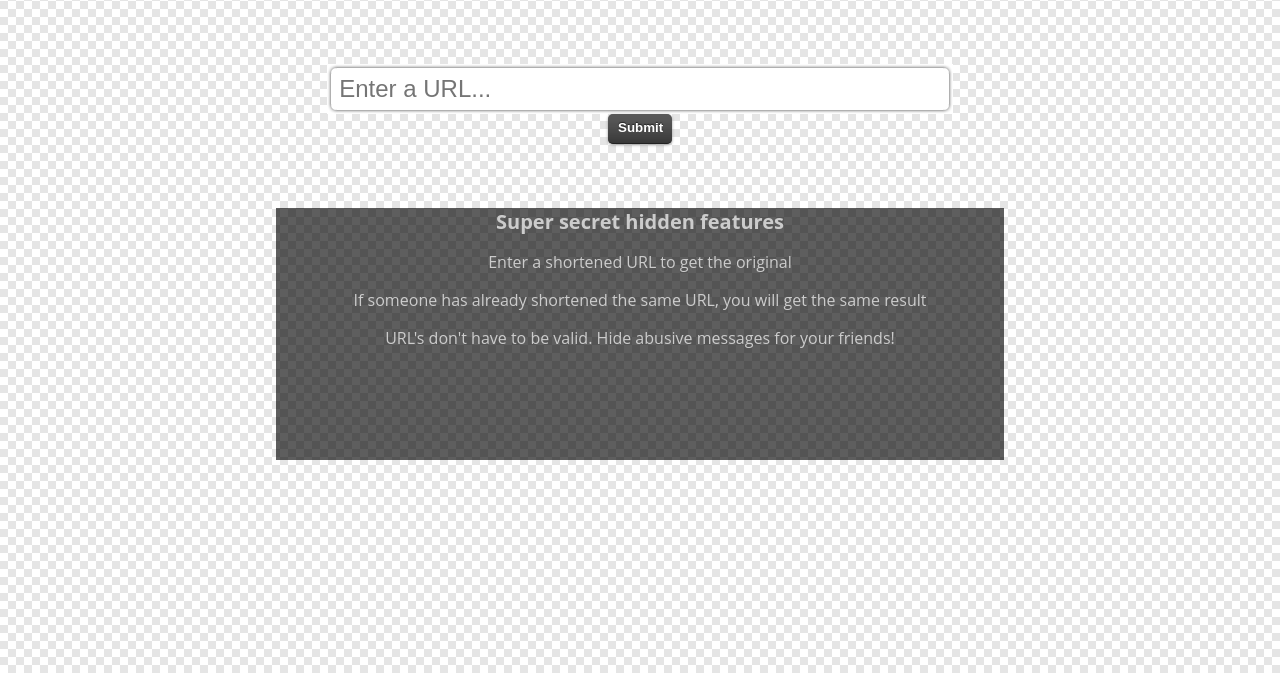
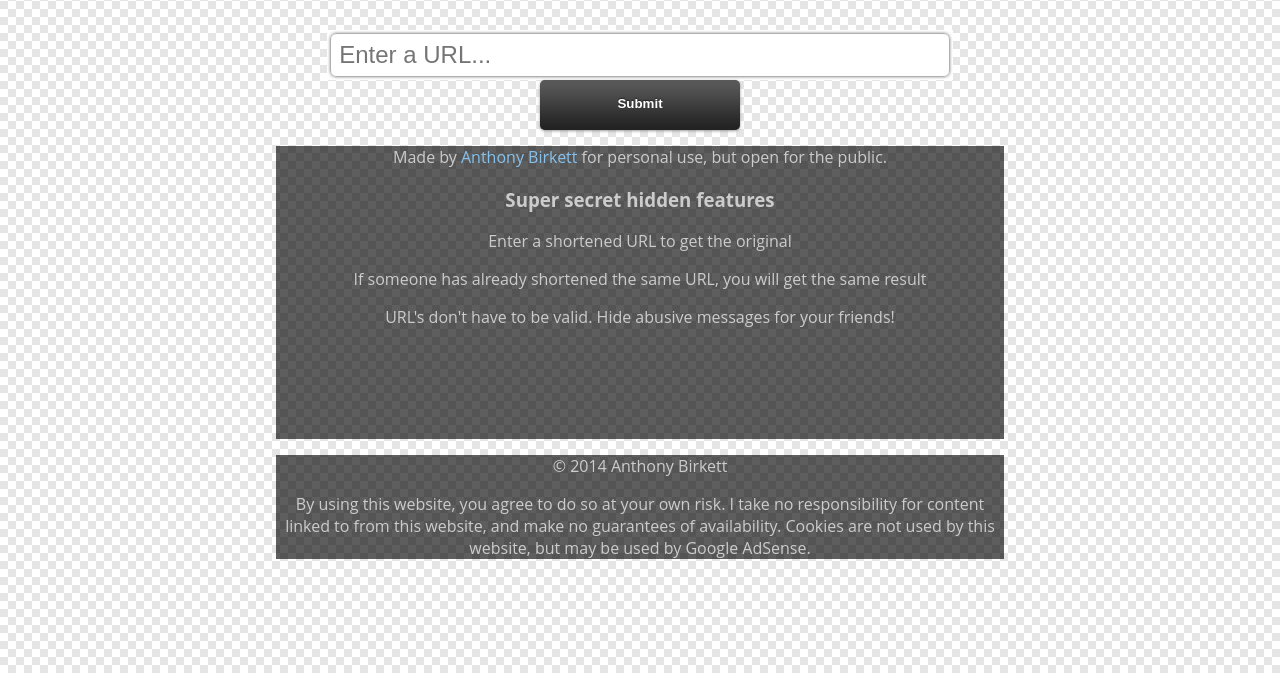
Before and after one commit to birkett/birk.it, a PHP site: page / in a window 1280 px wide. Shown: the part 127-800 px from the top of the page. Run offline with PHP 8.4, Linux system fonts and the light colour scheme.

Commit message:
Minor layout changes. Added terms and conditions.

```diff
--- a/css/main.css
+++ b/css/main.css
@@ -1,12 +1,13 @@
 body { font-family: "Open Sans", "Helvetica Neue", "Helvetica", Helvetica, Arial, sans-serif; color: #ccc; margin: 0; background-image: url("/img/bg.png"); }
 .header { width: 100%; height: 127px; background-image: url("/img/header_bg.png"); text-align: center; }
-.container { margin: auto; width: 50%; text-align: center; margin-top: 5%; }
-.infobox { border-image: url("/img/aero.png") 32 32 fill round; border-width: 32px; margin-top: 5%; min-width: 728px; max-width: 50%; text-align: center; margin-left: auto; margin-right: auto; }
+.container { margin: auto; width: 50%; text-align: center; margin-top: 30px; }
+.infobox { border-image: url("/img/aero.png") 32 32 fill round; border-width: 32px; margin-top: 15px; min-width: 728px; max-width: 50%; text-align: center; margin-left: auto; margin-right: auto; }
 .box { border-image: url("/img/aero2.png") 32 32 fill round; border-width: 10px; width: 94%; font-size: 24px; }
 .success { border-image: url("/img/success.png") 32 32 round; border-width: 10px; }
 .failed { border-image: url("/img/failed.png") 32 32 round; border-width: 10px; }
+a, a.visited { text-decoration: none; border-style: none; color: #87c2ed; }
 h1 { font-size: 4rem; font-weight: 300; margin: 0; color: #ccc; }
 h2 { font-size: 1.25rem; margin: 0; color: #ccc; }
 .submit { background: #222 url(/img/button_over.png) repeat-x; display: inline-block; padding: 5px 10px 6px; color: #fff; text-decoration: none; font-weight: bold; line-height: 1; border-radius: 5px;
-box-shadow: 0 1px 3px #999; text-shadow: 0 -1px 1px #222; border: 0; border-bottom: 1px solid #222; position: relative; cursor: pointer; width: 10%; height: 30px;
+box-shadow: 0 1px 3px #999; text-shadow: 0 -1px 1px #222; border: 0; border-bottom: 1px solid #222; position: relative; cursor: pointer; width: 200px; height: 50px;
 }
--- a/index.php
+++ b/index.php
@@ -21,7 +21,8 @@
 		</form>
 	</div>
 	<div class="infobox">
-		<h2>Super secret hidden features</h2>
+		<p>Made by <a href="http://www.a-birkett.co.uk" target="_blank">Anthony Birkett</a> for personal use, but open for the public.</p>
+		<h3>Super secret hidden features</h3>
 		<p>Enter a shortened URL to get the original</p>
 		<p>If someone has already shortened the same URL, you will get the same result</p>
 		<p>URL's don't have to be valid. Hide abusive messages for your friends!</p>
@@ -35,5 +36,10 @@
 		(adsbygoogle = window.adsbygoogle || []).push({});
 		</script>
 	</div>
+	<div class="infobox">
+	<p>&copy; <?php echo date('Y'); ?> Anthony Birkett</p>
+	<p>By using this website, you agree to do so at your own risk. I take no responsibility for content linked to from this website, and make no guarantees of availability.
+			Cookies are not used by this website, but may be used by Google AdSense.</p>
+	</div>
 </body>
 </html>
```
